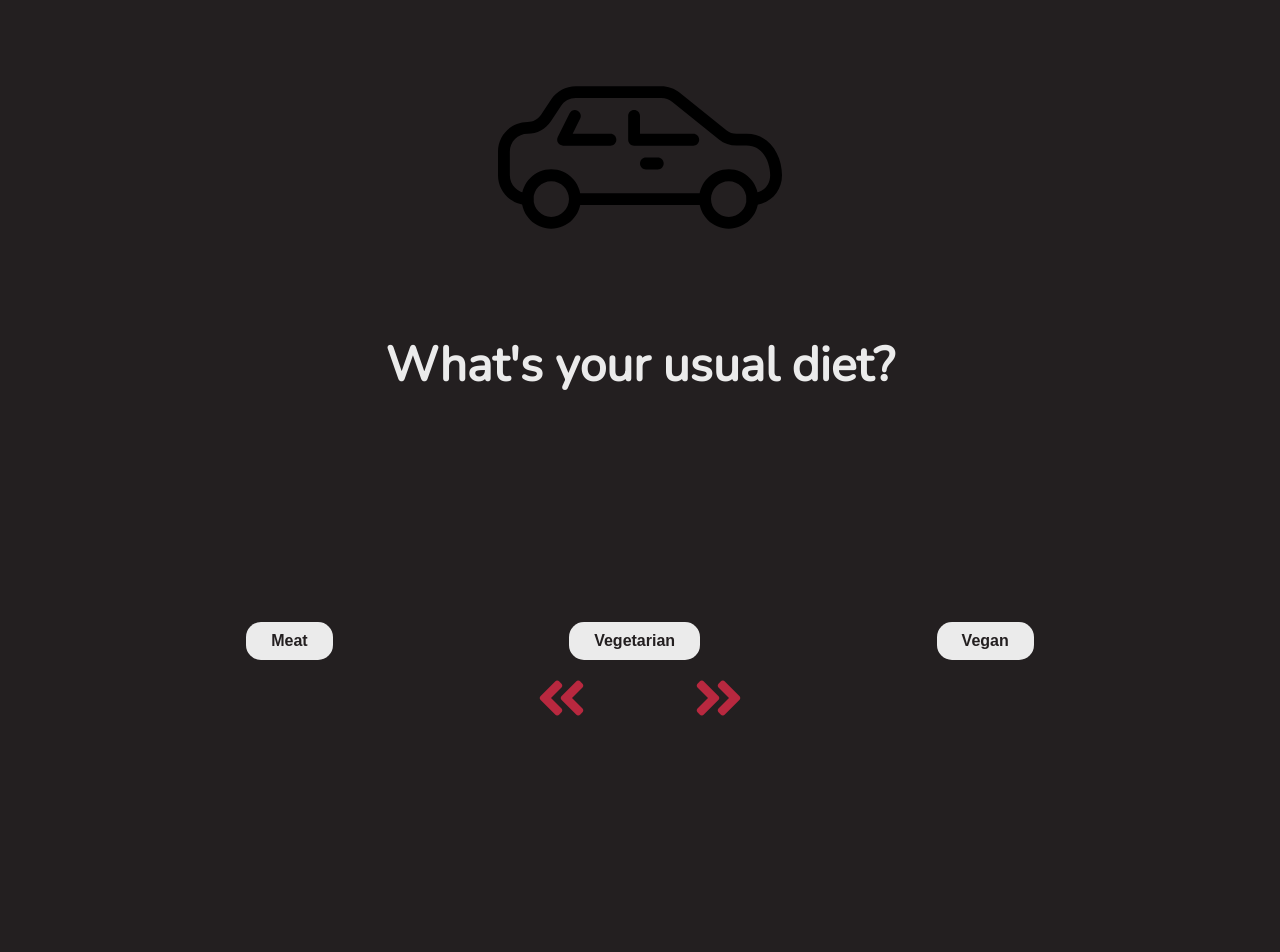
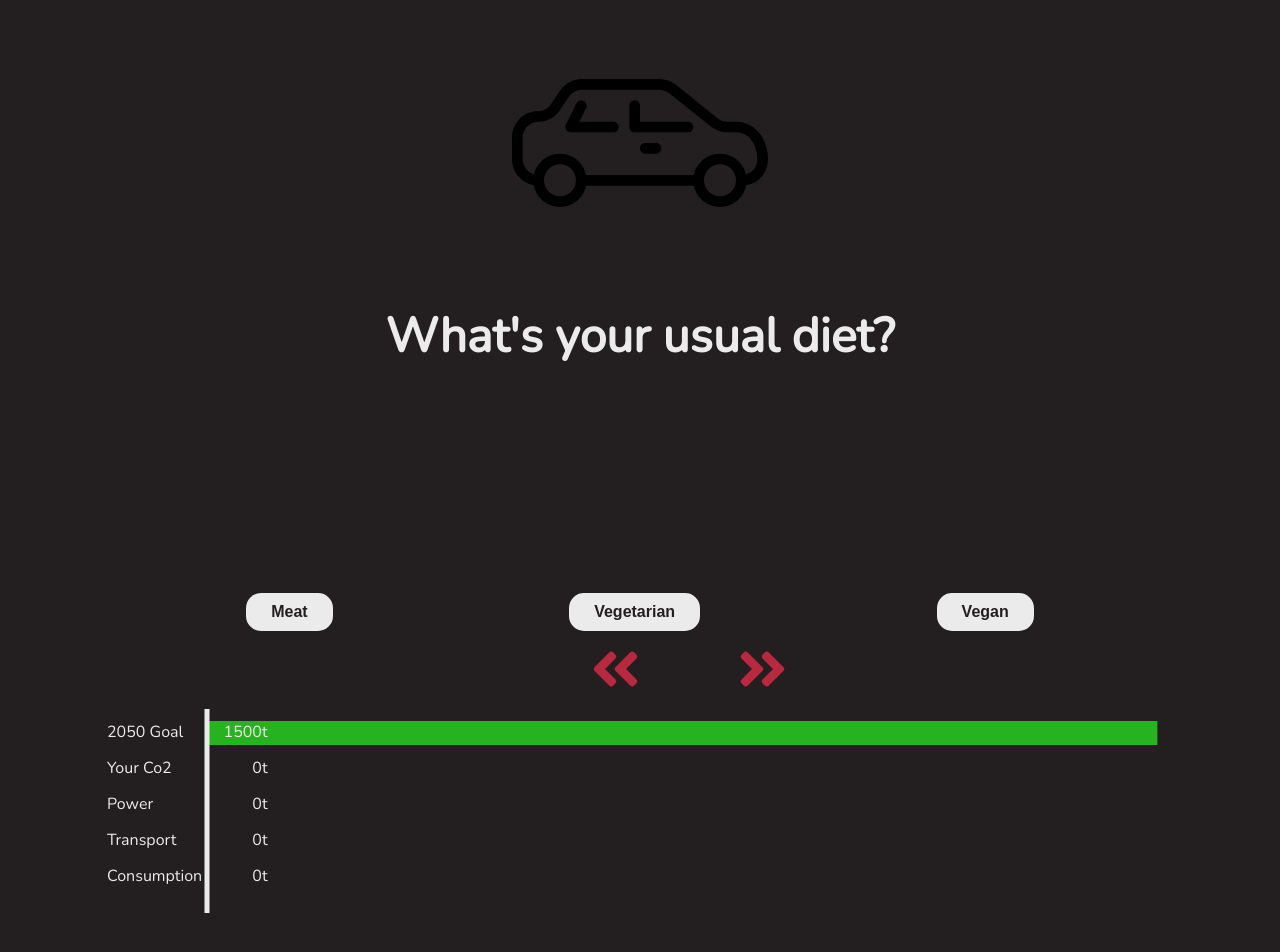
Before and after one commit to lukaswanner/co2, a Vue app: page / in a window 1280 px wide. Shown: the part 2553-3505 px from the top of the page. Built offline with nearby package versions, Linux system fonts and the light colour scheme.

Commit message:
fixed stuff

```diff
--- a/src/components/question_page.vue
+++ b/src/components/question_page.vue
@@ -403,34 +403,15 @@ export default {
 
 @media only screen and (max-width: 1300px) {
   #section-container {
-    grid-template-columns: auto;
-    grid-template-rows: auto;
-    grid-template-areas:
-      "save_earth"
-      "questions"
-      "arrow"
-      "graph";
+    display: flex;
+    flex-flow: column;
   }
-
-  .save_earth {
-    grid-area: save_earth;
-  }
-
-  .question_card {
-    grid-area: questions;
-  }
-
-  .graph_card {
-    grid-area: graph;
-  }
-
-  .arrows {
-    grid-area: arrow;
-    justify-content: center;
-  }
-
-  .arrows > * {
-    padding-left: 5%;
+  .car {
+    max-height: 10%;
+    max-width: 20%;
+    justify-self: flex-start;
+    align-self: center;
+    margin-top: 15%;
   }
 }
 
```
Lines whose indentation alone changed are shown as unchanged.
